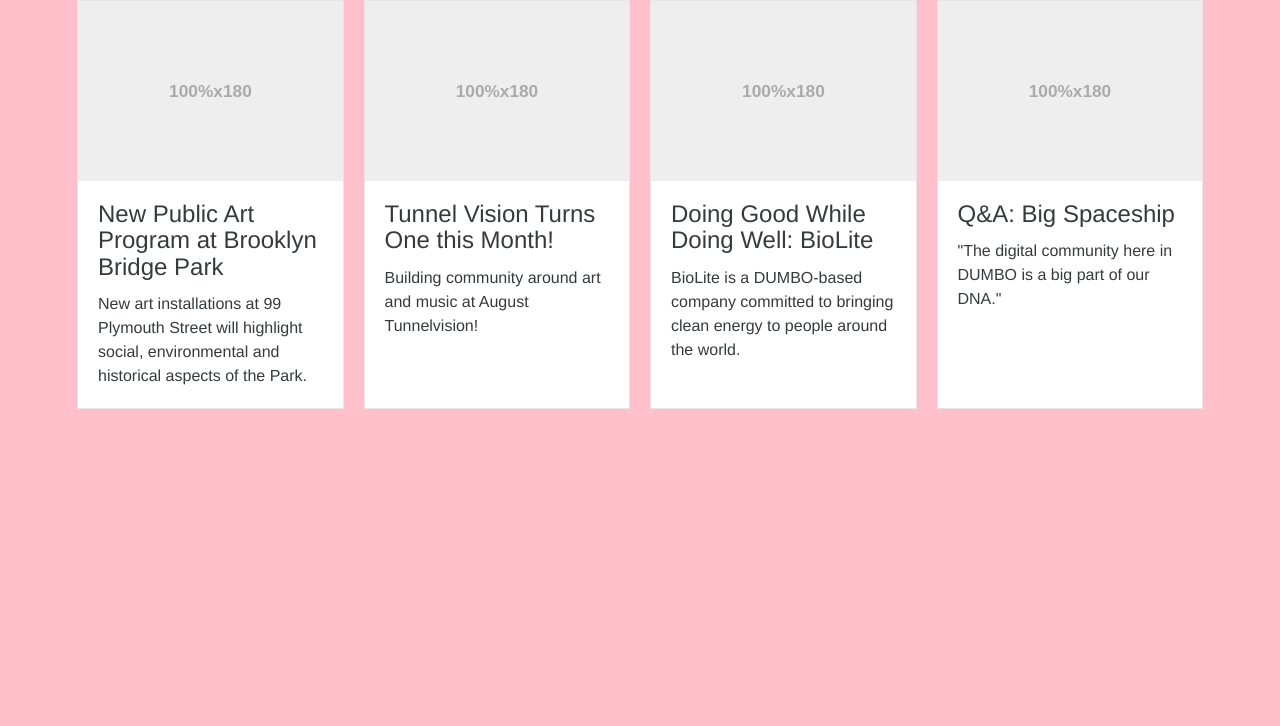
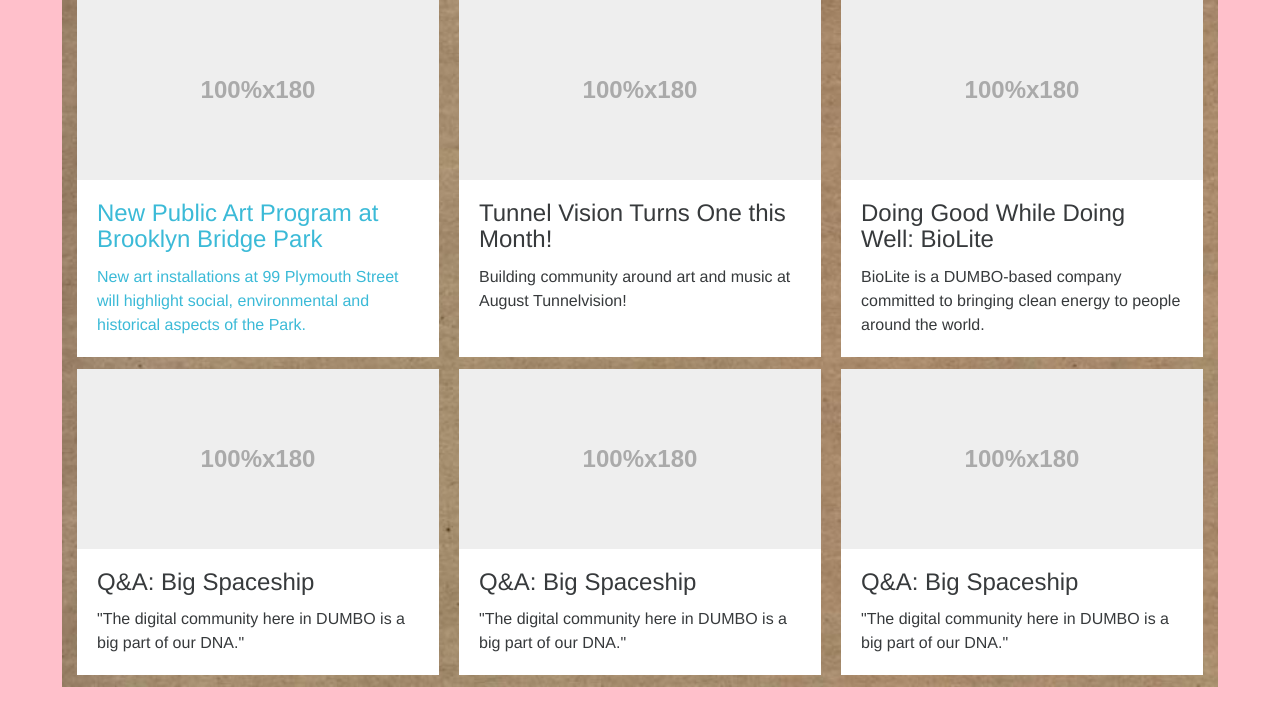
Before and after one commit to smartassdesign/bs5, a website: page index.html in a window 1280 px wide. Drawn offline with nearby package versions, Linux system fonts and the light colour scheme.

Commit message:
pulling in some assets

```diff
--- a/app/scss/_site_variables.scss
+++ b/app/scss/_site_variables.scss
@@ -447,9 +447,9 @@
 // Cards
 $card-spacer-x:            1.25rem !default;
 $card-spacer-y:            .75rem !default;
-$card-border-width:        .0625rem !default;
+$card-border-width:        0; //.0625rem !default;
 $card-border-radius:       .25rem !default;
-$card-border-color:        #e5e5e5 !default;
+$card-border-color:        transparent; //#e5e5e5 !default;
 $card-border-radius-inner: ($card-border-radius - $card-border-width) !default;
 
 $card-cap-bg: #f5f5f5;
--- a/app/scss/theme.scss
+++ b/app/scss/theme.scss
@@ -9,3 +9,64 @@
 // .btn-primary {
 // 	background: yellow;
 // }
+
+
+
+// MIXINS
+
+%cardboard {
+	background: url(/assets/images/texture-fullsize-01.jpg);
+	background-repeat: repeat-y;
+	background-size: cover;
+}
+
+
+
+
+// POSTS PAGE
+
+.cardboard {
+	@extend %cardboard;
+}
+
+
+// .card-bg {
+// 	@extend %cardboard;
+// 	padding: 20px;
+// 	width: 100%;
+
+// }
+
+// .card-block {
+// 	z-index: 5;
+// 	background: #fff;
+// }
+
+
+// .card {
+// 	z-index: 1;
+// }
+
+// .card:before, .card:after {
+//     content: '';
+//     z-index: 1;
+//     position: absolute;
+//     bottom: 12px;
+//     width: 70%;
+//     max-width: 300px;
+//     max-height: 100px;
+//     height: 55%;
+//     box-shadow: 0 8px 8px rgba(0, 0, 0, 0.3);
+//     visibility: visible;
+// }
+
+// .card:before {
+//     left: 40px;
+//     transform: skew(-15deg) rotate(-4deg);
+// }
+
+// .card:after {
+//     right: 40px;
+//     transform: skew(15deg) rotate(4deg);
+
+// }
--- a/index.html
+++ b/index.html
@@ -57,15 +57,15 @@
 
 
 
-<div class="container">
+<div class="container cardboard">
        <div class="card-deck">
 
-      <div class="card">
+      <div class="card"><a href="#">
         <img class="card-img-top" data-src="holder.js/100px180?textmode=literal" alt="Card image cap">
         <div class="card-block">
           <h4 class="card-title">New Public Art Program at Brooklyn Bridge Park</h4>
           <p class="card-text">New art installations at 99 Plymouth Street will highlight social, environmental and historical aspects of the Park.</p>
-        </div> <!--/.card-block-->
+        </div> <!--/.card-block--></a>
       </div> <!--card-->
 
 
@@ -86,6 +86,9 @@
   <p class="card-text">BioLite is a DUMBO-based company committed to bringing clean energy to people around the world.</p>
 </div> <!--/.card-block-->
 </div> <!--card-->
+</div> <!--/.card-deck-->
+
+<div class="card-deck">
 
 <div class="card">
   <img class="card-img-top" data-src="holder.js/100px180?textmode=literal" alt="Card image cap">
@@ -95,6 +98,21 @@
   </div> <!--/.card-block-->
 </div> <!--card-->
 
+<div class="card">
+  <img class="card-img-top" data-src="holder.js/100px180?textmode=literal" alt="Card image cap">
+  <div class="card-block">
+    <h4 class="card-title">Q&amp;A: Big Spaceship</h4>
+    <p class="card-text">"The digital community here in DUMBO is a big part of our DNA."</p>
+  </div> <!--/.card-block-->
+</div> <!--card-->
+
+<div class="card">
+  <img class="card-img-top" data-src="holder.js/100px180?textmode=literal" alt="Card image cap">
+  <div class="card-block">
+    <h4 class="card-title">Q&amp;A: Big Spaceship</h4>
+    <p class="card-text">"The digital community here in DUMBO is a big part of our DNA."</p>
+  </div> <!--/.card-block-->
+</div> <!--card-->
 
 </div> <!--/.card-deck-->
 </div> <!-- /.container -->
```
Also changed, not shown: assets/css/styles.css, assets/images/DUMBO0BID-logo-texture.png (added), assets/images/bg-fade-01.jpg (added), assets/images/dumbo-k-305.png (added), assets/images/rainbowparade.jpg (added), assets/images/texture-fullsize-01.jpg (added), assets/images/today_badge.png (added).
